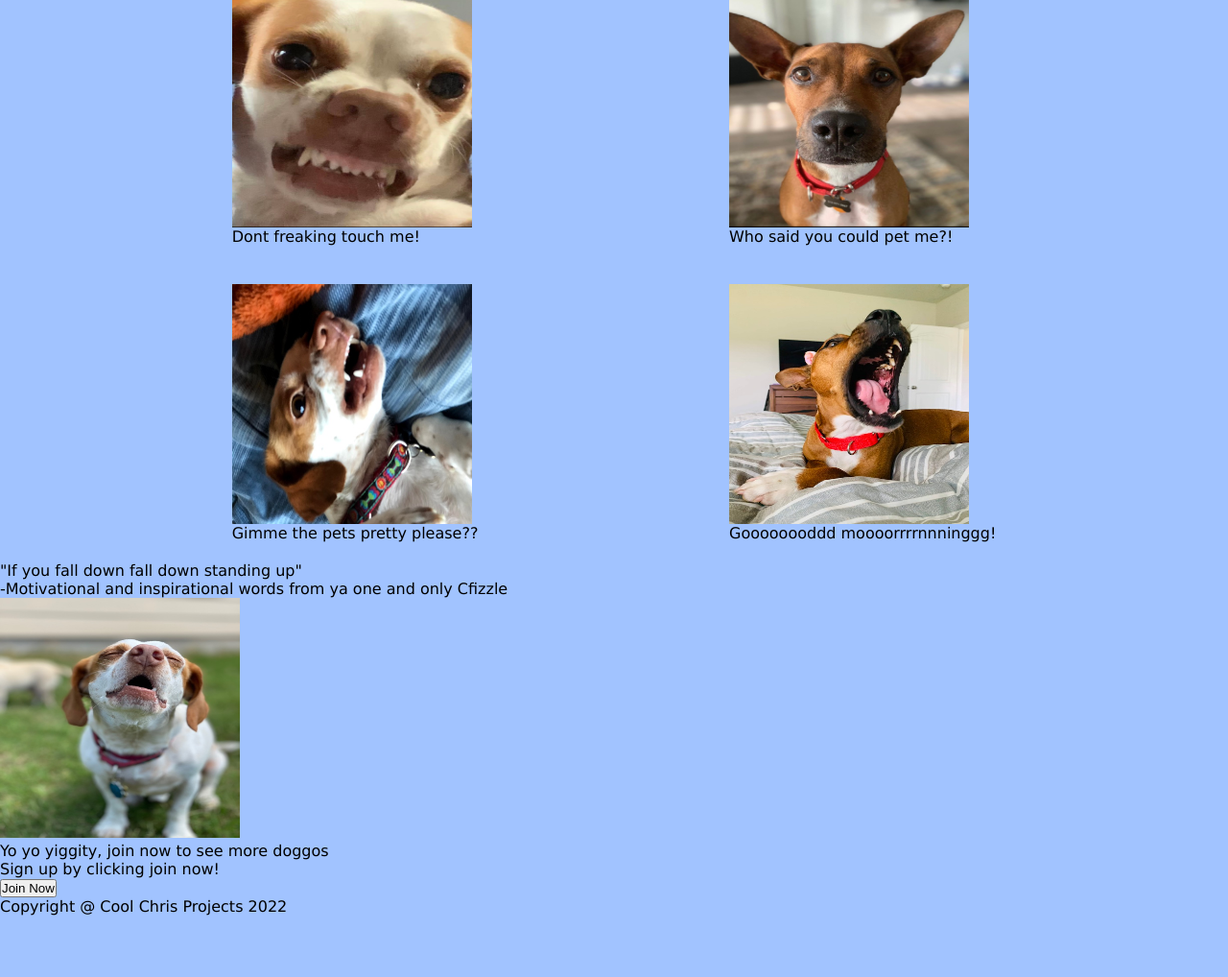
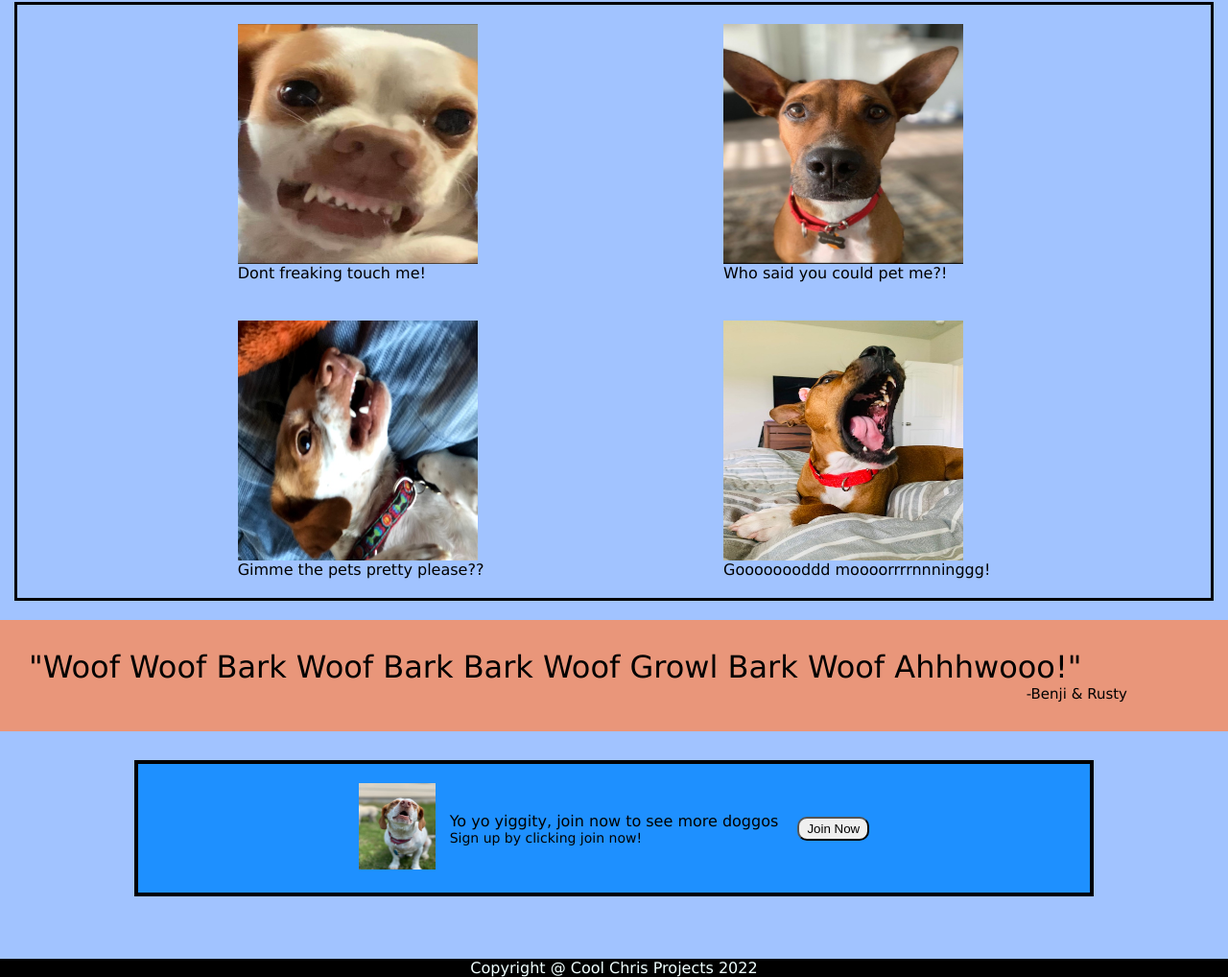
Before and after one commit to MortalKhangbat/flexbox2, a plain HTML site: page index.html in a window 1280 px wide. Shown: the part 320-1338 px from the top of the page at 96% size. Before the commit the page ends 1274 px from the top, so only its background shows below. Drawn offline with Linux system fonts and the light colour scheme.

Commit message:
finish styling css, flexbox alignment and put borders

```diff
--- a/index.html
+++ b/index.html
@@ -35,13 +35,17 @@
     <div class="info"><img class="doggo" src="/dogpic/rustyyawn.jpg" alt="Rusty the dog tired and yawning">Goooooooddd moooorrrrnnninggg!</div>
 </div>
 </section>
-    <div class="quote"> "If you fall down fall down standing up"</div>
-    <div class="quote">-Motivational and inspirational words from ya one and only Cfizzle </div>
-    <div><img class="doggo" src="dogpic/benjihowl.jpg" alt="Benji the dog howling"></div>
-    <div>Yo yo yiggity, join now to see more doggos
-    <br> Sign up by clicking join now!
-        </div>
+<div class="quotecon">
+    <div class="quote"> "Woof Woof Bark Woof Bark Bark Woof Growl Bark Woof Ahhhwooo!"</div>
+    <div class="quote1">-Benji & Rusty </div>
+</div>
+<div class="signup">
+    <div><img class="dog" src="dogpic/benjihowl.jpg" alt="Benji the dog howling"></div>
+    <div class="text">Yo yo yiggity, join now to see more doggos
+    <div class="text2">Sign up by clicking join now!</div>
+    </div>
     <button>Join Now</button>
+</div>
     <div class="footer">Copyright @ Cool Chris Projects 2022</div>
 </body>
 </html>
--- a/styles.css
+++ b/styles.css
@@ -33,6 +33,9 @@ ul, a {
 }
 
 h1 {
+    border: 10px;
+    border-style: double;
+    border-color: black;
     padding: 10px;
     display: flex;
     justify-content: center;
@@ -53,6 +56,8 @@ h1 {
 .centerpic {
     display: flex;
     justify-content: space-evenly;
+    border-style: solid;
+    margin: 15px;
 
 }
 
@@ -68,3 +73,72 @@ padding: 20px;
     height: 250px;
     width: 250px;
 }
+
+
+.quotecon {
+    margin-top: 20px;
+    padding: 30px;
+    background-color: darksalmon;
+    display: flex;
+    flex-direction: column;
+}
+
+.quote {
+    font-size: 32px;
+}
+
+.quote1 {
+    font-size: 15px;
+    align-self: flex-end;
+    padding-right: 75px;
+}
+
+.dog {
+    width: 80px;
+    height: 90px;
+    align-self: center;
+}
+
+.signup {
+    background-color: dodgerblue;
+    border: 10px;
+    border-style: solid;
+    border-width: 4px;
+    display: flex;
+    margin-top: 30px;
+    padding-top: 20px;
+    padding-bottom: 20px;
+    justify-content: center;
+    margin-right: 140px;
+    margin-left: 140px;
+
+}
+
+.text {
+    margin-left: 15px;
+    align-self: center;
+}
+
+.text2 {
+    align-self: center;
+    font-size: 14px;
+}
+
+button {
+    margin-left: 20px;
+    align-self: center;
+    width: 75px;
+    height: 25px;
+    border-radius: 10px;
+    border-color: black;
+    border-width: 2px;
+}
+
+.footer {
+    margin-top: 65px;
+    background-color: black;
+    color: azure;
+    display: flex;
+    justify-content: center;
+
+}
```
